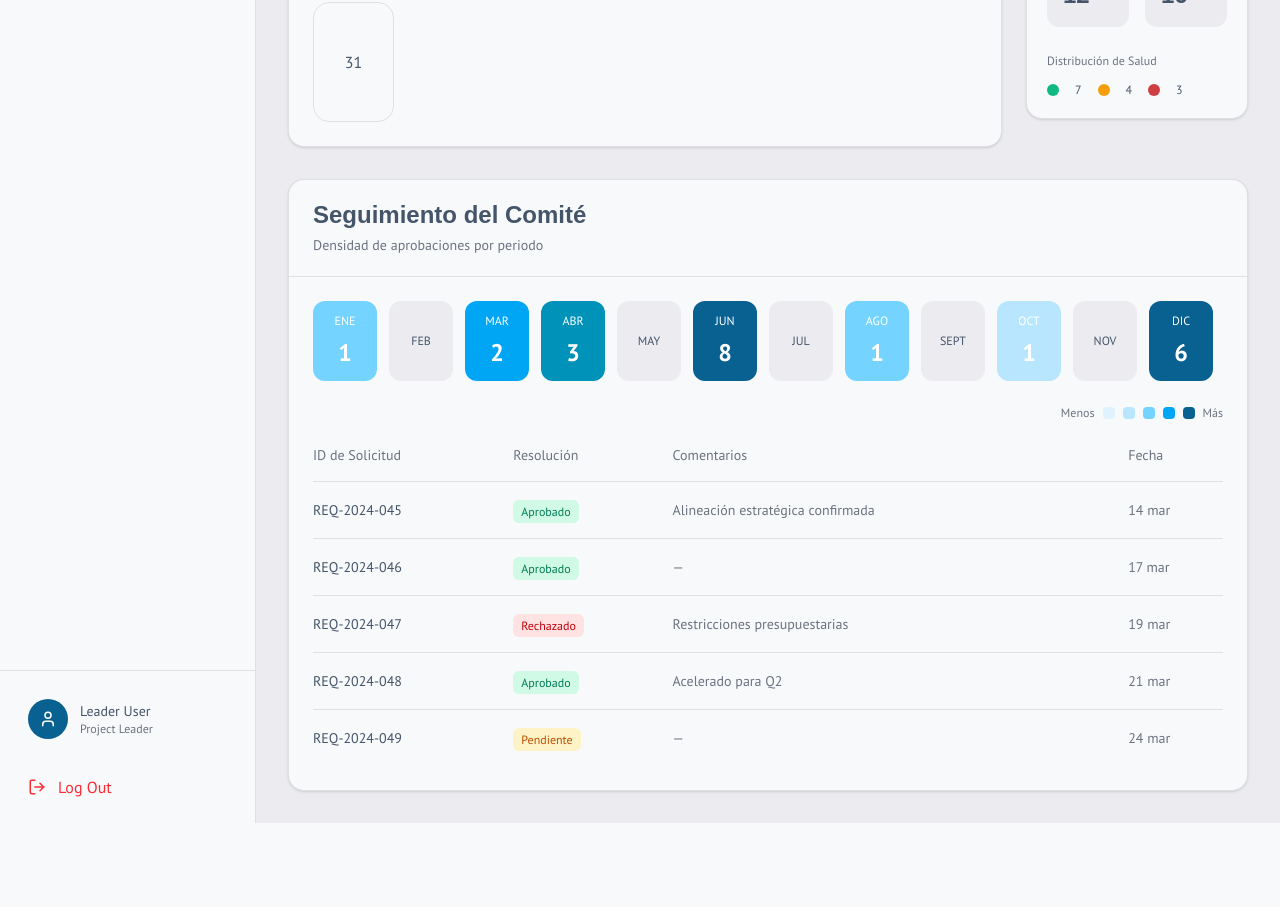
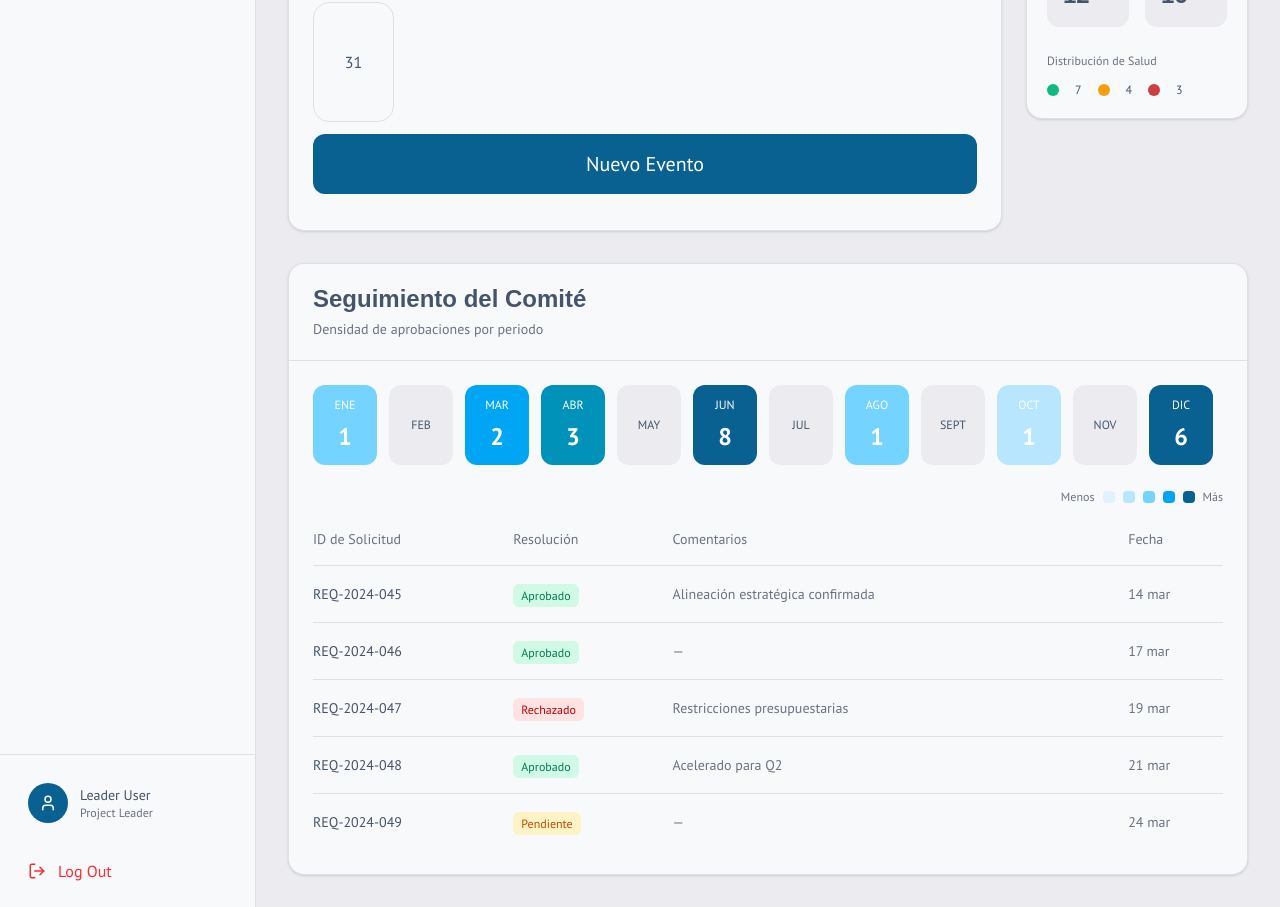
Before and after one commit to AvalosRubenn/Sistema-AdS, a React (Vite) app: page / in a window 1280 px wide. Shown: the part 1760-2667 px from the top of the page. Before the commit the page ends 2583 px from the top, so only its background shows below. Built offline with nearby package versions, Linux system fonts and the light colour scheme; a web font is replaced by a local one.

Commit message:
Botón de agregar nuevo evento en calendario

```diff
--- a/src/components/Calendar.tsx
+++ b/src/components/Calendar.tsx
@@ -119,6 +119,10 @@ function Calendar() {
           31
         </div>
       </div>
+
+      <button className="text-white bg-zies-azul-2 w-full rounded-xl py-4 my-3 text-xl">
+        Nuevo Evento
+      </button>
     </div>
   );
 }
```
